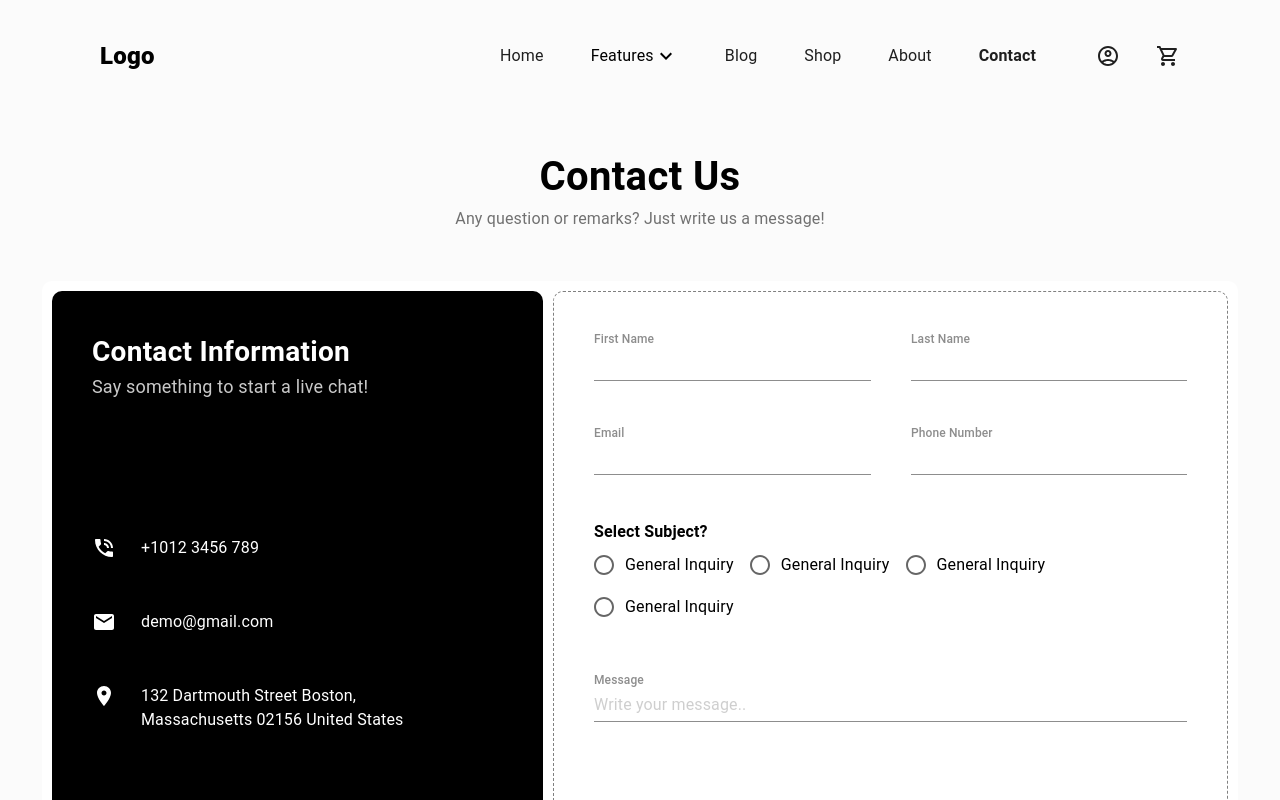
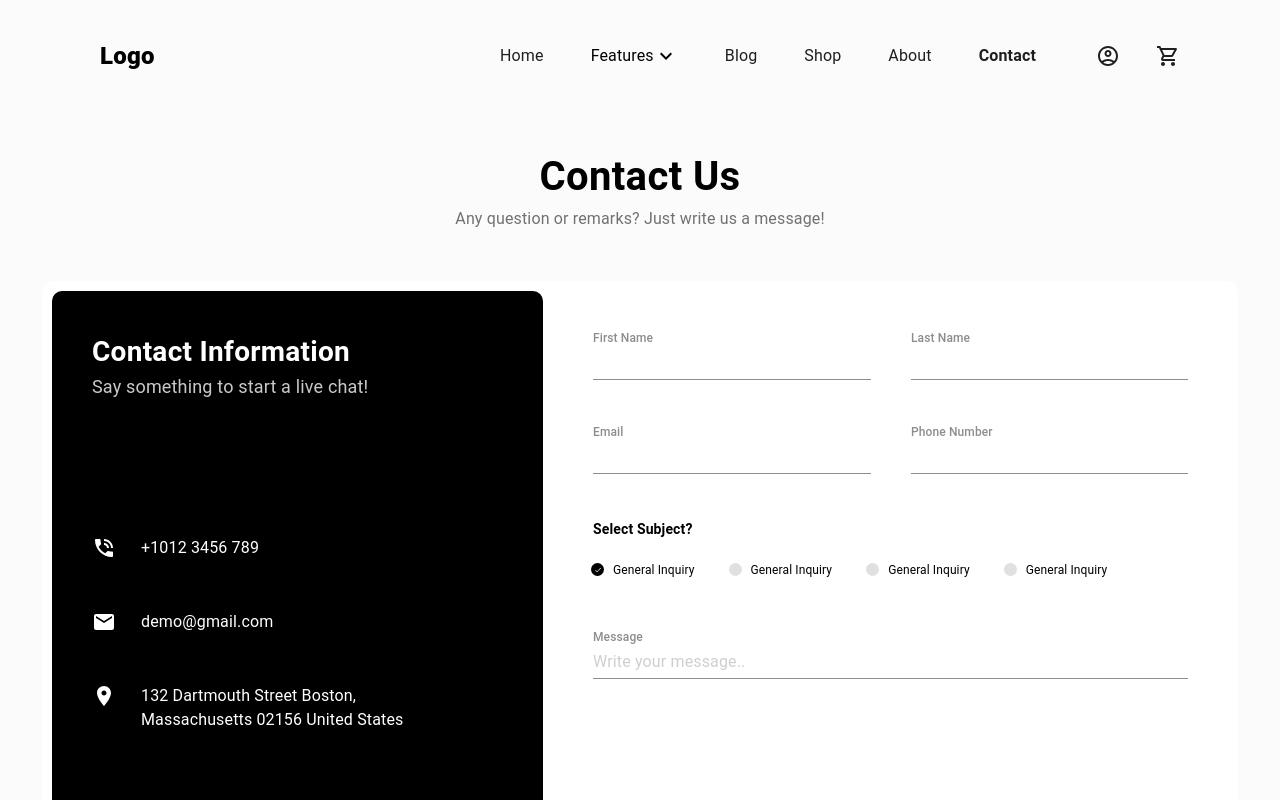
Before and after one commit to khrulenko/mbunity_landing, a React (Create React App) app: page /contact in a window 1280 px wide. Shown: the top 800 px of the page. Built offline with nearby package versions, Linux system fonts and the light colour scheme.

Commit message:
added select with radio buttons

```diff
--- a/src/ui/components/Contact/styles.ts
+++ b/src/ui/components/Contact/styles.ts
@@ -1,4 +1,4 @@
-import { StackProps } from '@mui/system';
+import { StackProps } from '@mui/material';
 import { StyleFunction } from '../../../common/types';
 
 const createContactWrapperStyles: StyleFunction<StackProps> = () => {
--- a/src/ui/components/ContactForm/index.tsx
+++ b/src/ui/components/ContactForm/index.tsx
@@ -8,11 +8,19 @@ import {
   Radio,
   FormControlLabel,
 } from '@mui/material';
-import { createFormWrapperStyles, createFieldsWrapperStyles } from './styles';
+import {
+  createFormWrapperStyles,
+  createFieldsWrapperStyles,
+  createRadioHeaderStyles,
+  createRadioGroupWrapperStyles,
+} from './styles';
 import { AnyFunction } from '../../../common/types';
+import RadioController from '../RadioController';
 
 const FormWrapper = styled(Stack)(createFormWrapperStyles);
 const FieldsWrapper = styled(Stack)(createFieldsWrapperStyles);
+const RadioHeader = styled(Typography)(createRadioHeaderStyles);
+const RadioGroupWrapper = styled(RadioGroup)(createRadioGroupWrapperStyles);
 
 const REGEXP_TEXT = /^[a-z]{0,30}$/;
 const REGEXP_PHONE = /^\+?[0-9]{0,12}$/;
@@ -25,18 +33,27 @@ const processOnChange =
     if (newValue) action(newValue[0]);
   };
 
+const controlElement = (
+  <Radio
+    icon={<RadioController />}
+    checkedIcon={<RadioController checked={true} />}
+  />
+);
+
 const ContactForm = () => {
   const [firstName, setFirstName] = useState<string>('');
   const [lastName, setLastName] = useState<string>('');
   const [email, setEmail] = useState<string>('');
   const [phone, setPhone] = useState<string>('');
   const [message, setMessage] = useState<string>('');
+  const [subject, setSubject] = useState<string>('gen_inc_1');
 
   const onFirstNameChange = processOnChange(setFirstName, REGEXP_TEXT);
   const onLastNameChange = processOnChange(setLastName, REGEXP_TEXT);
   const onEmailChange = processOnChange(setEmail);
   const onPhoneChange = processOnChange(setPhone, REGEXP_PHONE);
   const onMessageChange = processOnChange(setMessage);
+  const onSubjectChange = processOnChange(setSubject);
 
   return (
     <FormWrapper>
@@ -72,31 +89,34 @@ const ContactForm = () => {
         />
       </FieldsWrapper>
 
-      <Stack>
-        <Typography fontWeight="bold">Select Subject?</Typography>
+      <Stack spacing="14px">
+        <RadioHeader>Select Subject?</RadioHeader>
 
-        <RadioGroup row>
+        <RadioGroupWrapper value={subject} onChange={onSubjectChange}>
           <FormControlLabel
             value="gen_inc_1"
-            control={<Radio />}
             label="General Inquiry"
+            control={controlElement}
           />
+
           <FormControlLabel
             value="gen_inc_2"
-            control={<Radio />}
             label="General Inquiry"
+            control={controlElement}
           />
+
           <FormControlLabel
             value="gen_inc_3"
-            control={<Radio />}
             label="General Inquiry"
+            control={controlElement}
           />
+
           <FormControlLabel
             value="gen_inc_4"
-            control={<Radio />}
             label="General Inquiry"
+            control={controlElement}
           />
-        </RadioGroup>
+        </RadioGroupWrapper>
       </Stack>
 
       <TextField
--- a/src/ui/components/ContactForm/styles.ts
+++ b/src/ui/components/ContactForm/styles.ts
@@ -1,4 +1,4 @@
-import { StackProps } from '@mui/system';
+import { StackProps, RadioGroupProps } from '@mui/material';
 import { StyleFunction } from '../../../common/types';
 
 const createFormWrapperStyles: StyleFunction<StackProps> = () => {
@@ -9,7 +9,6 @@ const createFormWrapperStyles: StyleFunction<StackProps> = () => {
     width: '100%',
     maxWidth: '676px',
 
-    border: '1px dashed grey',
     borderRadius: '10px',
   };
 };
@@ -23,4 +22,24 @@ const createFieldsWrapperStyles: StyleFunction<StackProps> = () => {
   };
 };
 
-export { createFormWrapperStyles, createFieldsWrapperStyles };
+const createRadioHeaderStyles: StyleFunction<RadioGroupProps> = () => {
+  return {
+    fontWeight: 'bold',
+    fontSize: '14px',
+  };
+};
+
+const createRadioGroupWrapperStyles: StyleFunction<RadioGroupProps> = () => {
+  return {
+    display: 'flex',
+    flexDirection: 'row',
+    gap: '20px',
+  };
+};
+
+export {
+  createFormWrapperStyles,
+  createFieldsWrapperStyles,
+  createRadioHeaderStyles,
+  createRadioGroupWrapperStyles,
+};
--- /dev/null
+++ b/src/ui/components/RadioController/index.tsx
@@ -0,0 +1,20 @@
+import { Stack, StackProps, styled } from '@mui/material';
+import DoneIcon from '@mui/icons-material/Done';
+import { createRadioControllerWrapperStyles } from './styles';
+
+interface RadioControllerProps {
+  checked?: boolean;
+}
+
+export type RadioControllerWrapperProps = RadioControllerProps & StackProps;
+
+const RadioControllerWrapper = styled(Stack)(
+  createRadioControllerWrapperStyles
+);
+
+const RadioController = ({ checked = false }: RadioControllerProps) => (
+  <RadioControllerWrapper checked={checked}>
+    {checked && <DoneIcon style={{ fontSize: '8px' }} />}
+  </RadioControllerWrapper>
+);
+export default RadioController;
--- /dev/null
+++ b/src/ui/components/RadioController/styles.ts
@@ -0,0 +1,20 @@
+import { RadioControllerWrapperProps } from '.';
+import { StyleFunction } from '../../../common/types';
+
+const createRadioControllerWrapperStyles: StyleFunction<
+  RadioControllerWrapperProps
+> = ({ checked }) => {
+  return {
+    display: 'flex',
+    alignItems: 'center',
+    justifyContent: 'center',
+
+    width: '13px',
+    height: '13px',
+
+    backgroundColor: checked ? 'black' : '#E0E0E0',
+    borderRadius: '50%',
+  };
+};
+
+export { createRadioControllerWrapperStyles };
--- a/src/ui/pages/ContactPage/styles.ts
+++ b/src/ui/pages/ContactPage/styles.ts
@@ -1,4 +1,4 @@
-import { StackProps, TypographyProps } from '@mui/system';
+import { StackProps, TypographyProps } from '@mui/material';
 import { StyleFunction } from '../../../common/types';
 
 const createContactPageWrapperStyles: StyleFunction<StackProps> = () => {
--- /dev/null
+++ b/src/ui/theme/MuiComponents/MuiFormControlLabel.ts
@@ -0,0 +1,16 @@
+import { TextFieldProps } from '@mui/material';
+import { OwnerStateWithTheme } from '../../../common/types';
+
+const MuiFormControlLabel = {
+  styleOverrides: {
+    root: ({}: OwnerStateWithTheme<TextFieldProps>) => ({
+      '&.MuiFormControlLabel-root': {
+        '& .MuiFormControlLabel-label': {
+          fontSize: '12px',
+        },
+      },
+    }),
+  },
+};
+
+export default MuiFormControlLabel;
--- /dev/null
+++ b/src/ui/theme/MuiComponents/MuiRadio.ts
@@ -0,0 +1,16 @@
+import { TextFieldProps } from '@mui/material';
+import { OwnerStateWithTheme } from '../../../common/types';
+
+const MuiRadio = {
+  styleOverrides: {
+    root: ({}: OwnerStateWithTheme<TextFieldProps>) => {
+      return {
+        '&.MuiRadio-root.Mui-checked': {
+          color: 'white',
+        },
+      };
+    },
+  },
+};
+
+export default MuiRadio;
--- a/src/ui/theme/index.ts
+++ b/src/ui/theme/index.ts
@@ -1,6 +1,8 @@
 import { createTheme, ThemeOptions } from '@mui/material';
 import MuiCssBaseline from './MuiComponents/MuiCssBaseline';
 import MuiTextField from './MuiComponents/MuiTextField';
+import MuiFormControlLabel from './MuiComponents/MuiFormControlLabel';
+import MuiRadio from './MuiComponents/MuiRadio';
 
 declare module '@mui/material/styles' {
   interface TypeText {
@@ -32,6 +34,8 @@ const theme = createTheme({
   components: {
     MuiCssBaseline,
     MuiTextField,
+    MuiFormControlLabel,
+    MuiRadio,
   },
 } as ThemeOptions);
 
```
